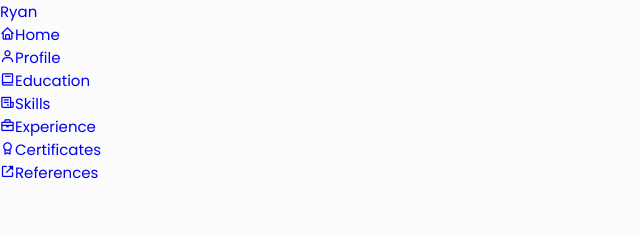
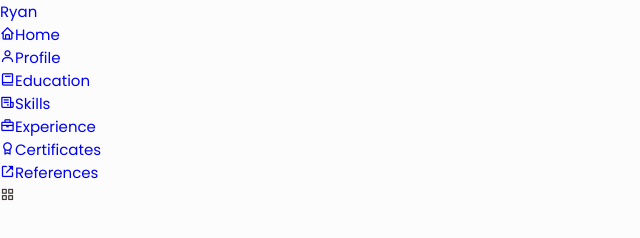
Before and after one commit to ryanbest99/resume, a plain HTML site: page index.html in a window 1280 px wide. Shown: the full height of the page, 0-640 px from the left. Drawn offline with nearby package versions, Linux system fonts and the light colour scheme.

Commit message:
Fifth commit: nav toggle button in header has been added

```diff
--- a/index.html
+++ b/index.html
@@ -68,6 +68,10 @@
             </li>
           </ul>
         </div>
+
+        <div class="nav__toggle" id="nav-toggle">
+          <i class="bx bx-grid-alt"></i>
+        </div>
       </nav>
     </header>
 
```
